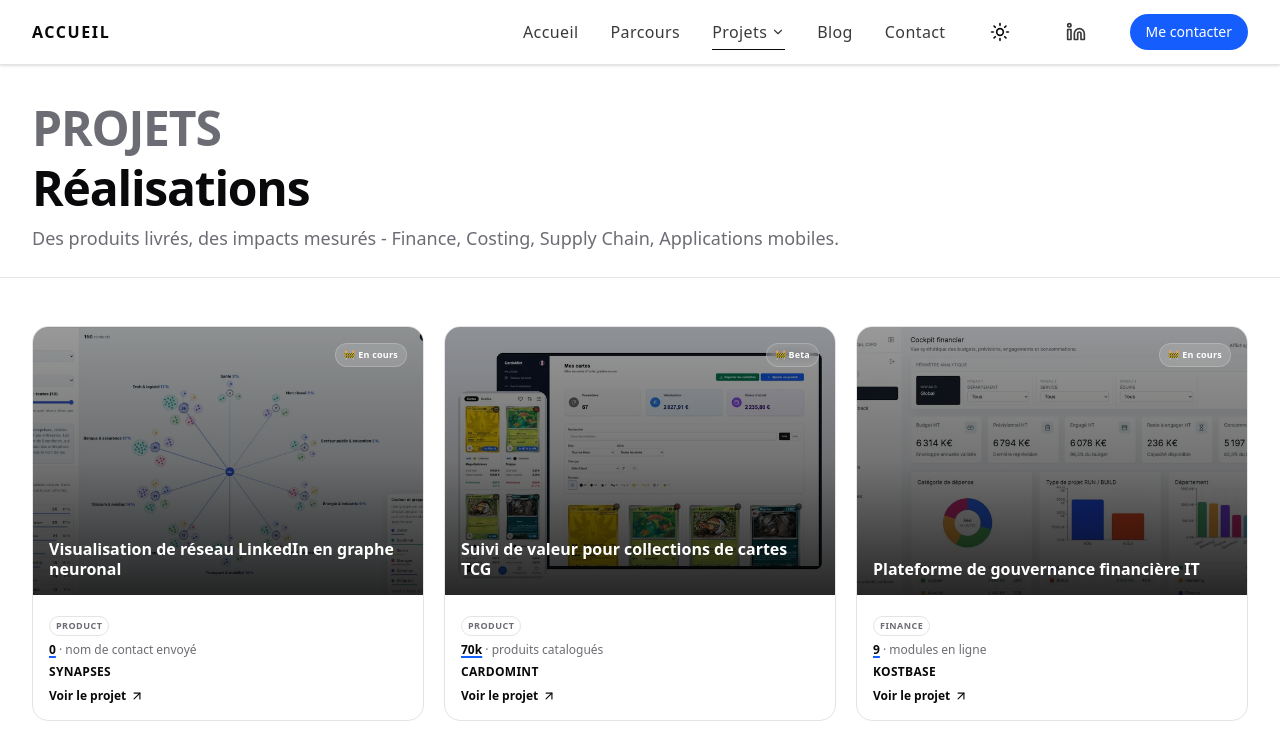
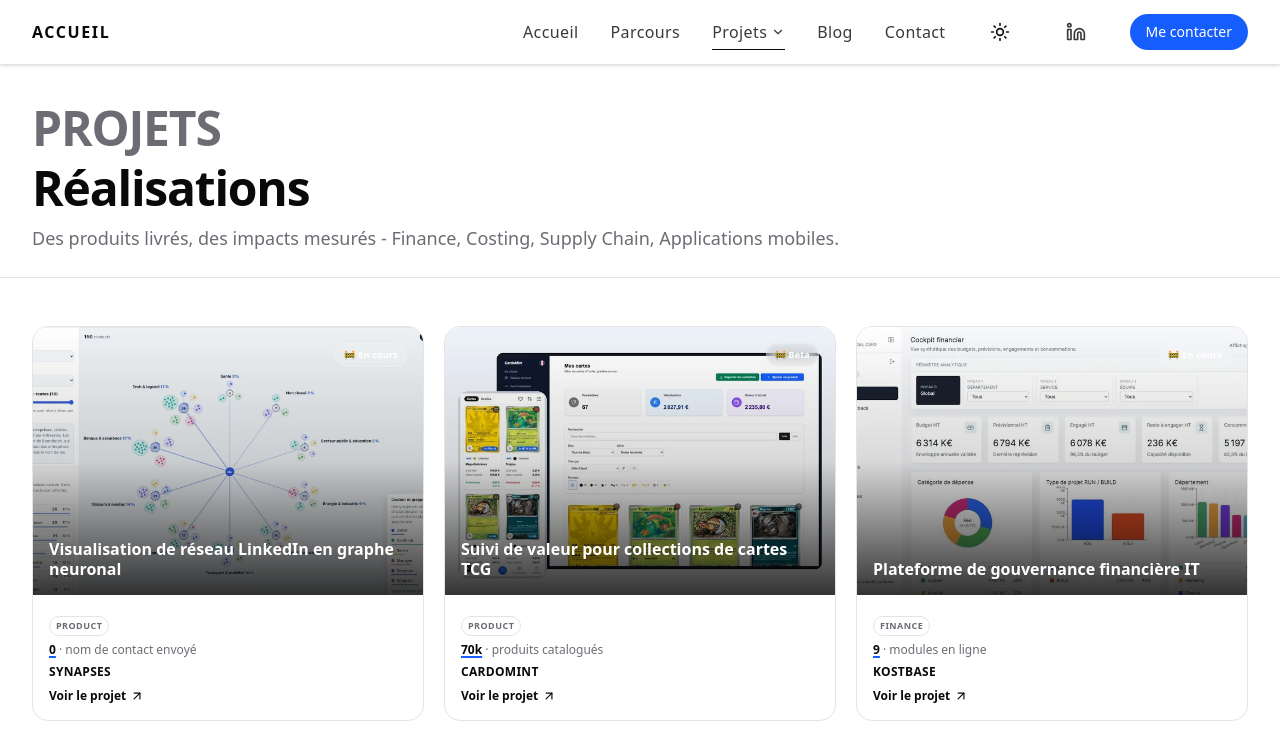
Before and after one commit to VincentNguyenPro/Portfolio, a React (Vite) app: page /projets in a window 1280 px wide. Shown: the top 740 px of the page. Built offline with nearby package versions, Linux system fonts and the light colour scheme; the HTML template or start-up script is replaced by a standard one.

Commit message:
Éclaircit les illustrations des tuiles projets et ajoute un effet au survol
Co-Authored-By: Claude Sonnet 5.5 <noreply@anthropic.com>

```diff
--- a/src/pages/Portfolio.tsx
+++ b/src/pages/Portfolio.tsx
@@ -44,7 +44,7 @@ export default function Portfolio() {
                 <ScrollReveal key={project.id} delay={i * 0.05}>
                   <Link
                     to={`/projet/${project.slug}`}
-                    className="group block rounded-2xl overflow-hidden border border-border bg-card hover:shadow-xl transition-all"
+                    className="group block rounded-2xl overflow-hidden border border-border bg-card transition-all duration-300 hover:border-foreground/20 hover:shadow-xl"
                   >
                     <div className="grid">
                       <div
@@ -58,9 +58,9 @@ export default function Portfolio() {
                               src={project.coverImage}
                               alt={`${project.company} - ${project.title}`}
                               loading="lazy"
-                              className="absolute inset-0 w-full h-full object-cover"
+                              className="absolute inset-0 w-full h-full object-cover transition-transform duration-500 ease-out group-hover:scale-105 motion-reduce:transition-none motion-reduce:group-hover:scale-100"
                             />
-                            <div className="absolute inset-0 bg-gradient-to-t from-black/85 via-black/55 to-black/40" />
+                            <div className="absolute inset-0 bg-gradient-to-t from-black/80 via-black/15 to-transparent" />
                           </>
                         )}
                         <div className="relative flex items-start justify-end gap-2">
@@ -110,7 +110,7 @@ export default function Portfolio() {
                 <ScrollReveal key={project.id} delay={i * 0.05}>
                   <Link
                     to={`/projet/${project.slug}`}
-                    className="group block h-full rounded-2xl overflow-hidden border border-border bg-card hover:shadow-md transition-all"
+                    className="group block h-full rounded-2xl overflow-hidden border border-border bg-card transition-all duration-300 hover:-translate-y-1 hover:border-foreground/20 hover:shadow-xl motion-reduce:transition-none motion-reduce:hover:translate-y-0"
                   >
                     <div
                       className={`relative aspect-[16/11] overflow-hidden ${
@@ -123,9 +123,9 @@ export default function Portfolio() {
                             src={project.coverImage}
                             alt={`${project.company} - ${project.title}`}
                             loading="lazy"
-                            className="absolute inset-0 w-full h-full object-cover"
+                            className="absolute inset-0 w-full h-full object-cover transition-transform duration-500 ease-out group-hover:scale-105 motion-reduce:transition-none motion-reduce:group-hover:scale-100"
                           />
-                          <div className="absolute inset-0 bg-gradient-to-t from-black/85 via-black/55 to-black/40" />
+                          <div className="absolute inset-0 bg-gradient-to-t from-black/80 via-black/15 to-transparent" />
                         </>
                       )}
                       <div className="relative flex items-start justify-end">
```
